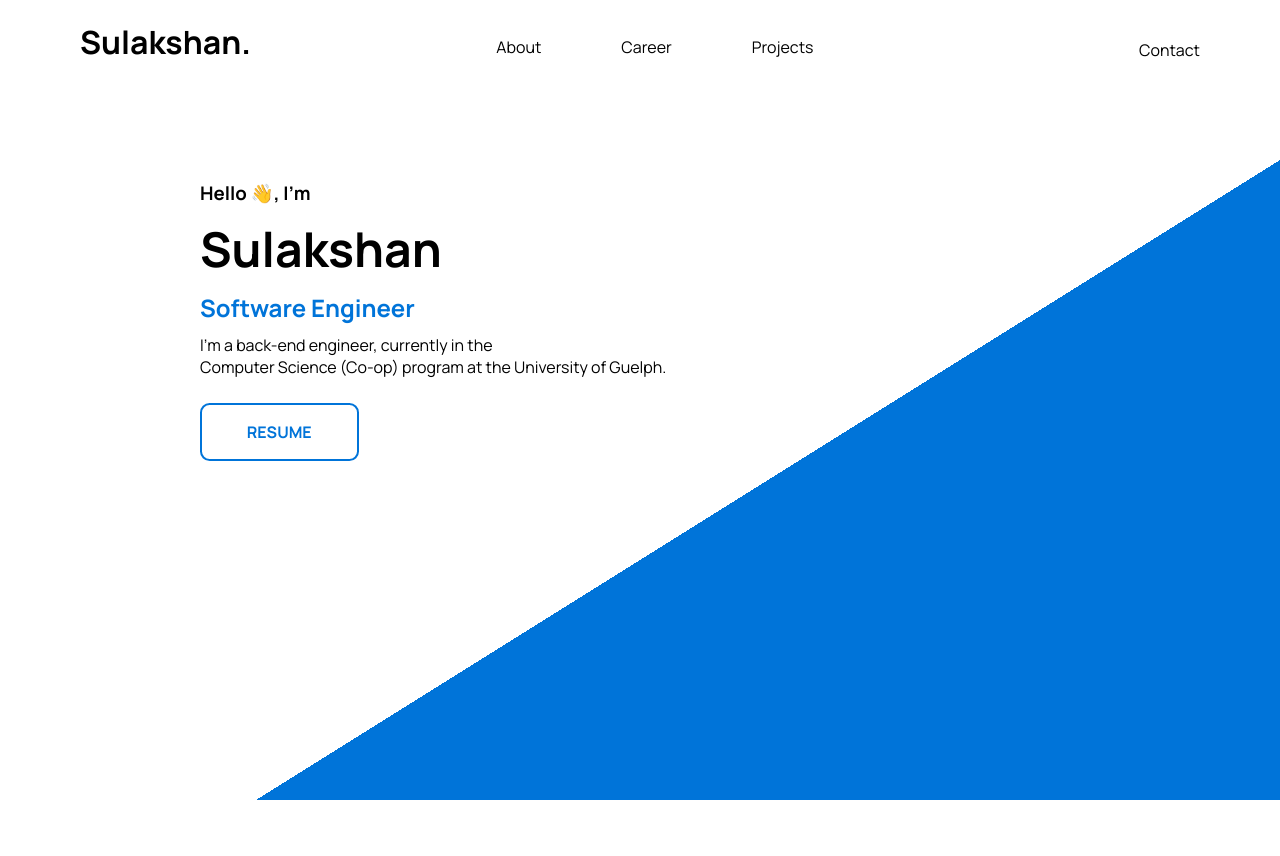
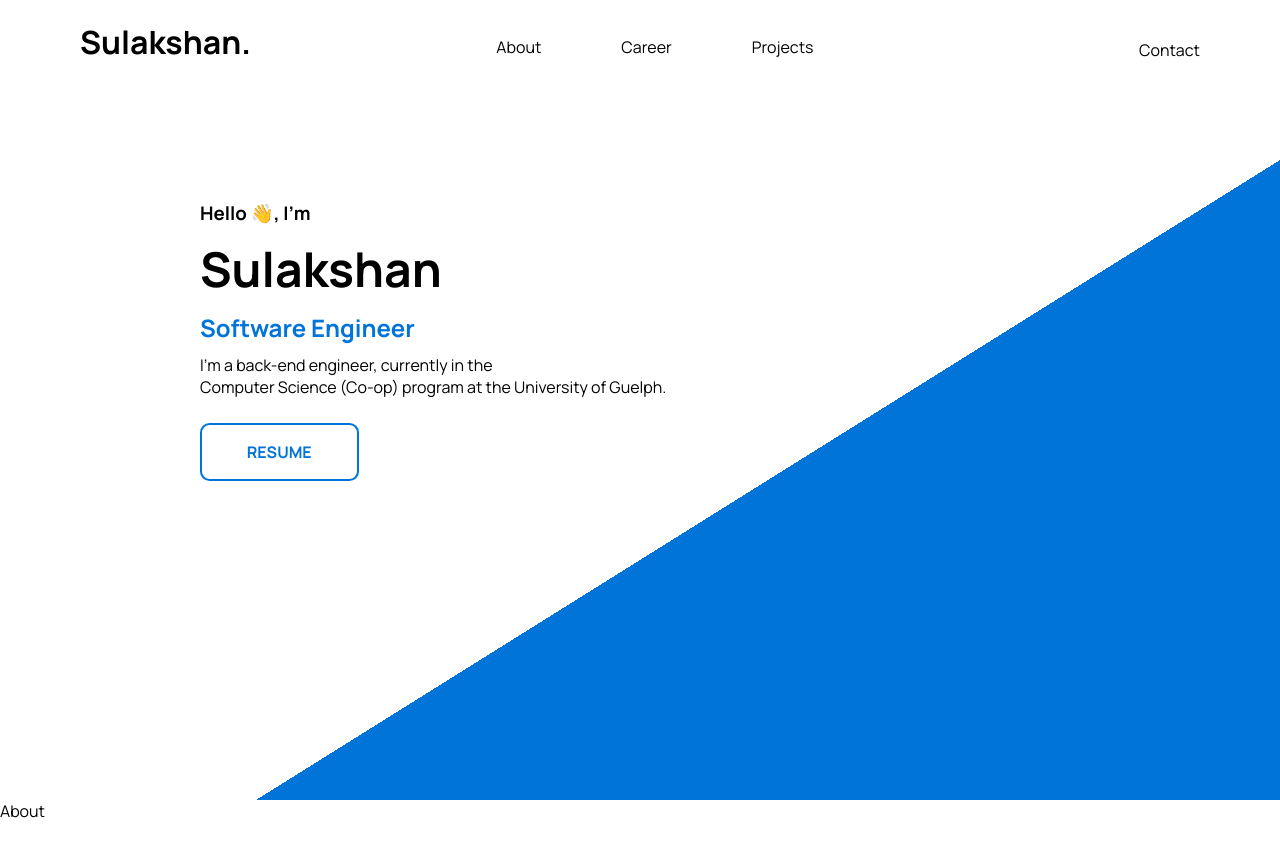
Before and after one commit to SulakshanSiva/Sulakshan, a React (Create React App) app: page / in a window 1280 px wide. Shown: the top 856 px of the page. Before the commit the page ends 800 px from the top, so only its background shows below. Built offline with nearby package versions, Linux system fonts and the light colour scheme.

Commit message:
home page visual tweaks

```diff
--- a/package.json
+++ b/package.json
@@ -37,6 +37,7 @@
     ]
   },
   "devDependencies": {
+    "@babel/plugin-proposal-private-property-in-object": "^7.21.11",
     "@babel/plugin-transform-private-property-in-object": "^7.24.1"
   }
 }
--- a/src/Components/App.js
+++ b/src/Components/App.js
@@ -8,7 +8,7 @@ function App() {
     <div className="App">
       <Navbar/>
       <Home/>
-      {/* <About/> */}
+      <About/>
     </div>
   );
 }
--- a/src/Components/Home.js
+++ b/src/Components/Home.js
@@ -13,9 +13,10 @@ const Home = () => {
         <h3 className='jobTitle'>Software Engineer</h3>
         <p>I'm a back-end engineer, currently in the <br></br>Computer Science (Co-op) program at the University of Guelph.</p>
 
-        <button>
-          <a href={resume} download="Sulakshan_Sivakumaran_Resume">Resume</a>
-        </button>
+          <a href={resume} download="Sulakshan_Sivakumaran_Resume">
+            <button>Resume</button>
+          </a>
+
       </div>
 
     </div>
--- a/src/Styles/About.scss
+++ b/src/Styles/About.scss
@@ -1,5 +1,8 @@
+$main-color: #0074D9;
+
 .about{
     height: 100vh;
     width: 100%;
     overflow-y: hidden;
+
 }
--- a/src/Styles/Home.scss
+++ b/src/Styles/Home.scss
@@ -4,11 +4,11 @@ $main-color: #0074D9;
     height: 100vh;
     width: 100%;
     overflow-y: hidden;
-    background: linear-gradient(to bottom right, white 60%, $main-color 40%); /* Create a linear gradient */
+    background: linear-gradient(to bottom right, white 60%, $main-color 40%);
 
 
     .intro{
-        margin: 180px 200px;
+        margin: 200px 200px;
 
         h3{
             margin-bottom: 10px;
@@ -23,6 +23,10 @@ $main-color: #0074D9;
             font-size: 24px;
             color: $main-color
         }
+
+        a{
+            text-decoration: none;
+            color: $main-color;
 
             button{
                 margin-top: 25px;
@@ -44,10 +48,13 @@ $main-color: #0074D9;
                 text-transform: uppercase;
                 font-weight: 700;
 
-            a{
-                text-decoration: none;
-                color: $main-color;
+                &:hover {
+                    transition: box-shadow 300ms ease-in-out, color 300ms ease-in-out;
+                    outline: 0;
+                    box-shadow: 0 0 40px 40px $main-color inset;
+                    color: white;
                 }
             }
         }
     }
+}
--- a/src/Styles/Navbar.scss
+++ b/src/Styles/Navbar.scss
@@ -6,11 +6,13 @@ $margin-spacing: 80px;
     display: flex;
     justify-content: space-between;
     align-items: center;
-    margin-top: 20px;
+    padding-top: 20px;
+    padding-bottom: 20px;
     width: 100%;
     position: fixed;
     top: 0;
     left: 0;
+    background-color: white;
 
     .navLogo{
         margin-left: $margin-spacing;
```
Also changed, not shown: 1 other file (tests, documents, lock files or other folders). Lines whose indentation alone changed are shown as unchanged.
